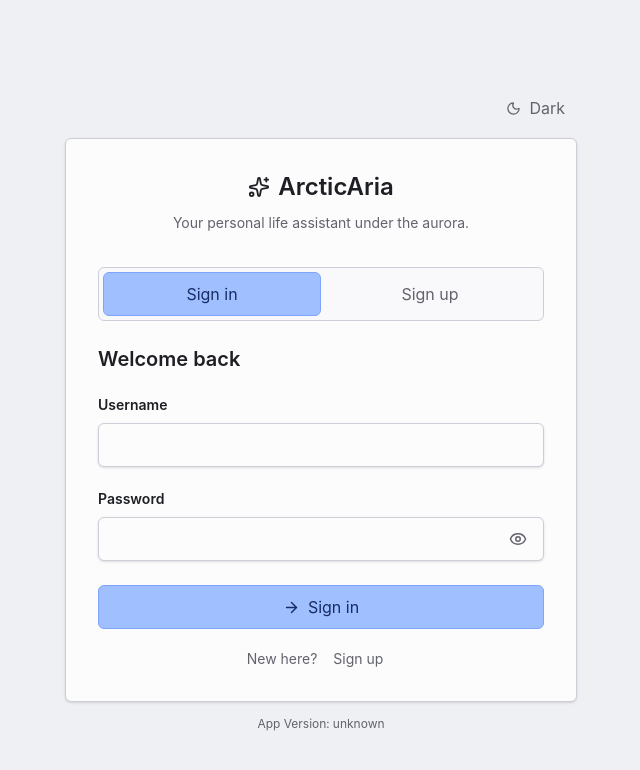
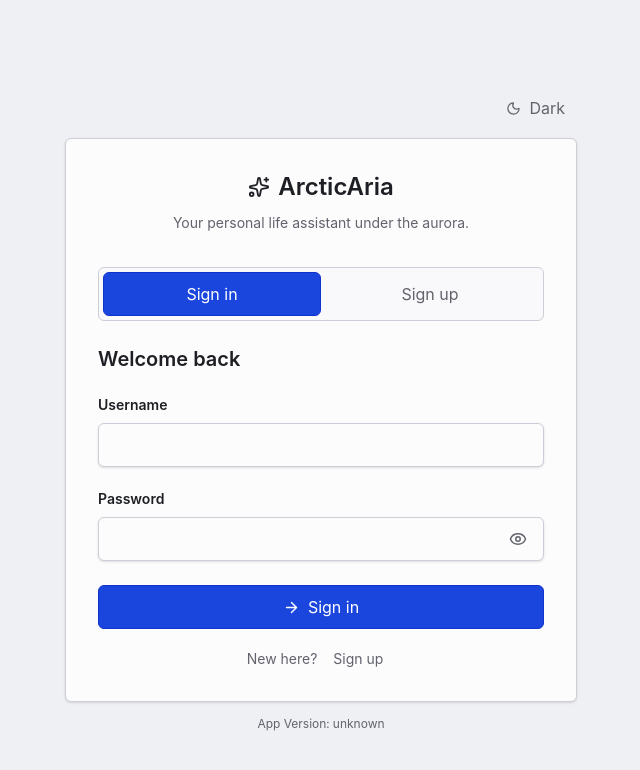
Before and after one commit to purinliang/arctic-aria, a Next.js app in the folder apps/web/: page / in a window 1280 px wide. Shown: the top 770 px of the page, without its empty margins (319-959 px from the left). Built offline with nearby package versions, Linux system fonts and the light colour scheme; no server answers.

Commit message:
style(web): strengthen light primary state

```diff
--- a/apps/web/src/app/globals.css
+++ b/apps/web/src/app/globals.css
@@ -76,10 +76,10 @@
   --aa-color-primary-muted: var(--blue-3);
   --aa-color-primary-muted-text: var(--blue-12);
   --aa-color-hover: var(--gray-4);
-  --aa-color-selected: var(--blue-7);
-  --aa-color-selected-hover: var(--blue-8);
-  --aa-color-selected-border: var(--blue-8);
-  --aa-color-selected-text: var(--blue-12);
+  --aa-color-selected: var(--blue-9);
+  --aa-color-selected-hover: var(--blue-10);
+  --aa-color-selected-border: var(--blue-10);
+  --aa-color-selected-text: var(--blue-contrast);
   --aa-color-focus: var(--blue-9);
   --background: var(--aa-color-page);
   --foreground: var(--aa-color-text);
```
Also changed, not shown: 1 other file (tests, documents, lock files or other folders).
